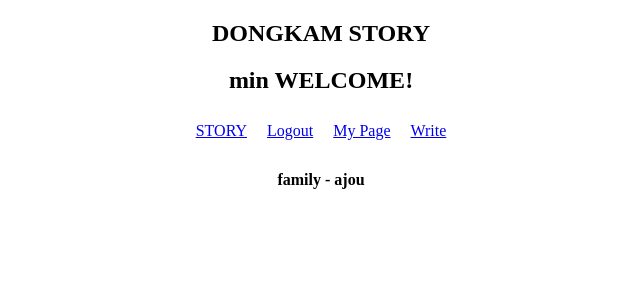
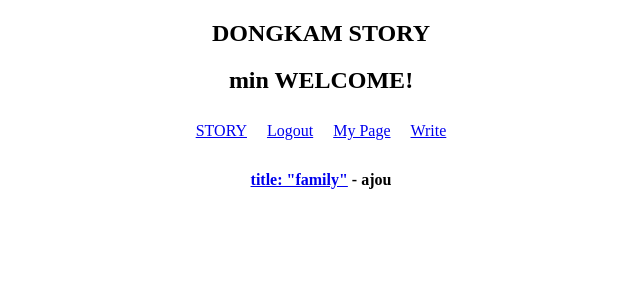
Before and after one commit to dongkam5/flask_page, a Flask app: page /showpage in a window 1280 px wide. Shown: the top 300 px of the page, without its empty margins (319-959 px from the left). Run offline with Flask 2, Linux system fonts and the light colour scheme; a user stored in the database is signed in; data comes from the database, SQL or seed files in the repository; both versions use the stored data as it was before the commit.

Commit message:
add post function

```diff
--- a/main.py
+++ b/main.py
@@ -21,7 +21,7 @@ def create_table_post():
     try:
         db=dbcon()
         cur=db.cursor()
-        cur.execute("CREATE TABLE POSTS (title varchar(50), detail varchar(1000), name varchar(15))")
+        cur.execute("CREATE TABLE POSTS (title varchar(50), detail varchar(1000), name varchar(15), post_num INT(5))")
         db.commit()
     except Exception as e:
         print('db error: ',e)
@@ -40,12 +40,12 @@ def insert_data(id,password,name,age):
     finally:
         db.close()
 
-def insert_data_post(title,detail,id):
+def insert_data_post(title,detail,id,post_num):
     db=dbcon()
     try:
         cur= db.cursor()
-        setdata_post=(title,detail,id)
-        cur.execute("INSERT INTO POSTS VALUES (?,?,?)",setdata_post)
+        setdata_post=(title,detail,id,post_num)
+        cur.execute("INSERT INTO POSTS VALUES (?,?,?,?)",setdata_post)
         db.commit()
     except Exception as e:
         print('db error:', e)
@@ -152,10 +152,35 @@ def write():
         id=request.form['id']
         title=request.form['title']
         detail=request.form['detail']
-        insert_data_post(title,detail,id)
+        post_num=len(show_post_info())+1
+        with open("templates/posts/{}.html".format(post_num),"w")as p:
+            p.write('''
+<!DOCTYPE html>
+<html>
+    <head>
+    </head>
+    <body>
+        <h2 style="margin: auto; text-align: center; margin-top:60px;">{}</h2>
+        <h4 style="margin: auto; text-align: center; margin-top:60px;">by {}</h4>
+        <div class="info" style="text-align: center; margin: auto;">
+            <div class="subinfo" style="margin-top: 50px";>
+                <p>{}</p>
+            </div>
+            <div class="subinfo" style="margin: auto; text-align: center; margin-top:60px;">
+                <form action="/showpage">
+                    <input type="submit"  value="BACK TO LIST">
+                </form>
+            </div>
+        </div>
+    </body>
+</html>
+            '''.format(title,id,detail))
+        insert_data_post(title,detail,id,post_num)
         return  redirect(url_for('showpage'))
     elif (request.method=='GET'):
         return render_template('write.html',id=session['id'])
-
+@app.route('/posts/<post_num>')
+def post(post_num):
+    return render_template("/posts/{}.html".format(post_num))
 if __name__=="__main__":
     app.run(debug=True)
--- a/static/css/mypage.css
+++ /dev/null
@@ -1,4 +0,0 @@
-.info{
-    text-align: center;
-    margin: auto;
-}
--- a/templates/mypage.html
+++ b/templates/mypage.html
@@ -1,11 +1,10 @@
 <!DOCTYPE html>
 <html>
     <head>
-        <link rel="stylesheet" href="{{url_for('static',filename='css/mypage.css')}}">
     </head>
     <body>
         <h2 style="margin: auto; text-align: center; margin-top:60px;"> MY PAGE</h2>
-        <div class="info">
+        <div class="info" style="text-align: center; margin: auto;">
             <div class="subinfo">
                 <h3 style="margin-top: 50px;"> ID = {{client_info[0]}}</h3><br>
             </div>
--- a/templates/showpage.html
+++ b/templates/showpage.html
@@ -22,7 +22,7 @@
         </div>
         {% endif %}
         {% for post in posts %}
-        <h4 style="text-align: center;">{{post[0]}} - {{post[2]}}</h4><br>
+        <h4 style="text-align: center;"><a href="./posts/{{post[3]}}">title: "{{post[0]}}"</a> - {{post[2]}}</h4>
         {% endfor %}
     </body>
 </html>
```
Also changed, not shown: database.db (deleted).
